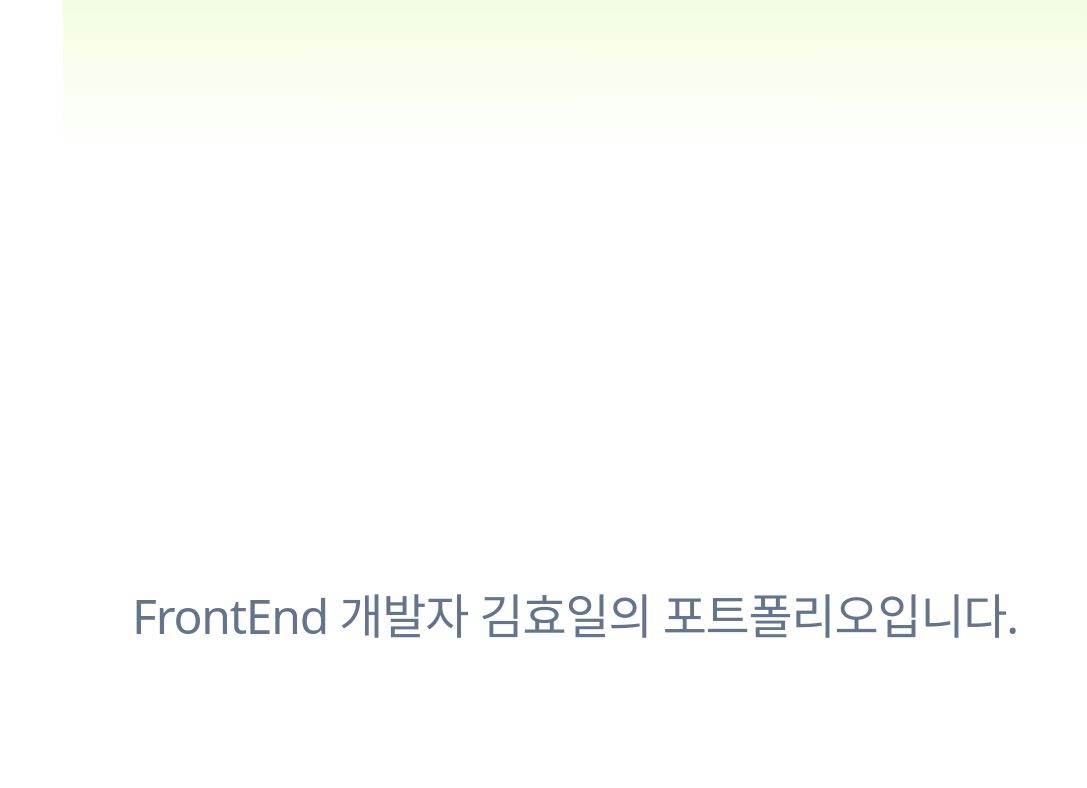
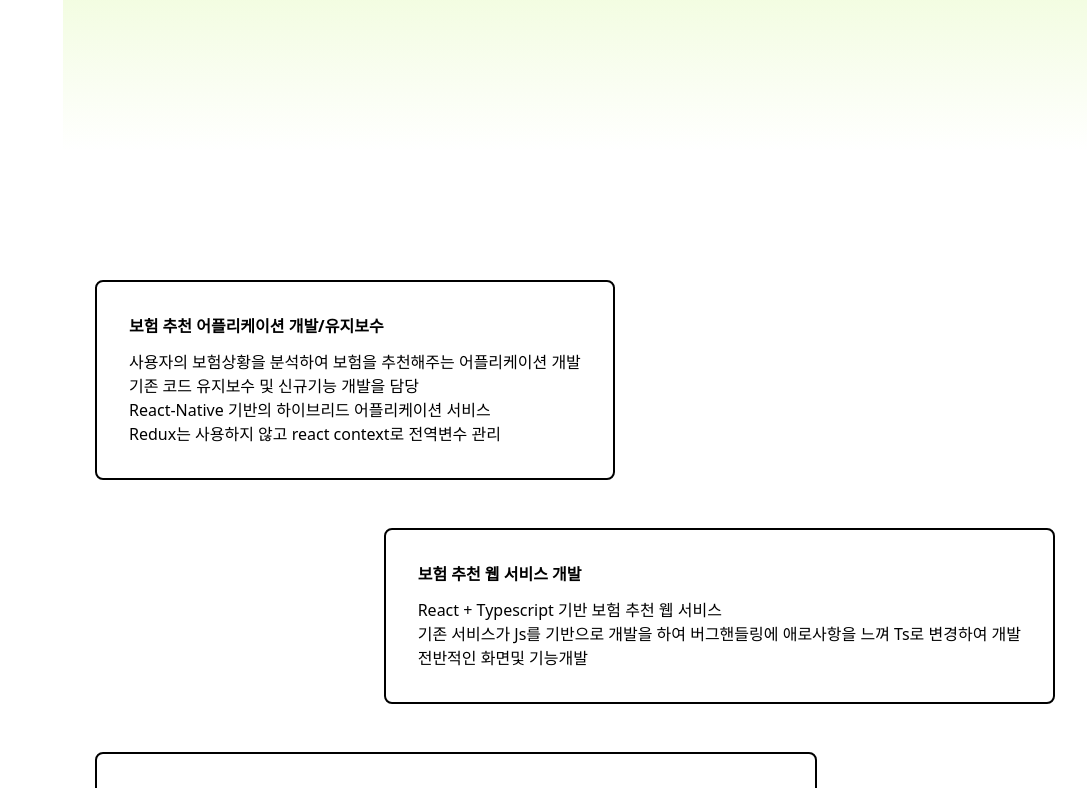
Before and after one commit to khil94/portfolio-web, a Next.js app: page / in a window 1280 px wide. Shown: the part 2000-2788 px from the top of the page, without its empty margins (193-1280 px from the left). Built offline with nearby package versions, Linux system fonts and the light colour scheme.

Commit message:
[feat] : ProjectSection 개발 (1차)

```diff
--- /dev/null
+++ b/src/sections/ProjectDetailSection.tsx
@@ -0,0 +1,23 @@
+import { IProject } from "@/types/type";
+
+interface IProp {
+  data: IProject;
+}
+
+export default function ProjectDetailSection({ data }: IProp) {
+  return (
+    <div
+      key={data.name + "-wrapper"}
+      className="flex even:justify-end w-full mb-12"
+    >
+      <div className="border-2 border-black p-8 rounded-lg">
+        <h1 className=" font-semibold mb-3">{data.name}</h1>
+        <div>
+          {data.detail.map((v) => {
+            return <div key={v}>{v}</div>;
+          })}
+        </div>
+      </div>
+    </div>
+  );
+}
--- a/src/sections/ProjectSection.tsx
+++ b/src/sections/ProjectSection.tsx
@@ -1,13 +1,24 @@
+import { PROJECT_LIST } from "@/constants/constants";
+import { IProject } from "@/types/type";
+import { useState } from "react";
+import ProjectDetailSection from "./ProjectDetailSection";
+
 export default function ProjectSection() {
+  const [currentProject, setCurrentProject] = useState<IProject>();
+
   return (
     <section
       id="section3"
-      className="max-auto max-w-7xl px-4 sm:px-6 lg:px-8 lg:pt-32 flex min-h-screen items-center"
+      className="max-auto px-4 sm:px-6 lg:px-8 lg:pt-32 flex min-h-screen items-center"
     >
       <h2 className="hidden">Project</h2>
-      <h1 className="mx-auto max-w-4xl text-5xl font-medium tracking-tight h-auto text-slate-500">
-        FrontEnd 개발자 김효일의 포트폴리오입니다.
-      </h1>
+      <div className="w-full flex">
+        <div className="relative w-full ">
+          {PROJECT_LIST.map((v) => {
+            return <ProjectDetailSection data={v} />;
+          })}
+        </div>
+      </div>
     </section>
   );
 }
```
